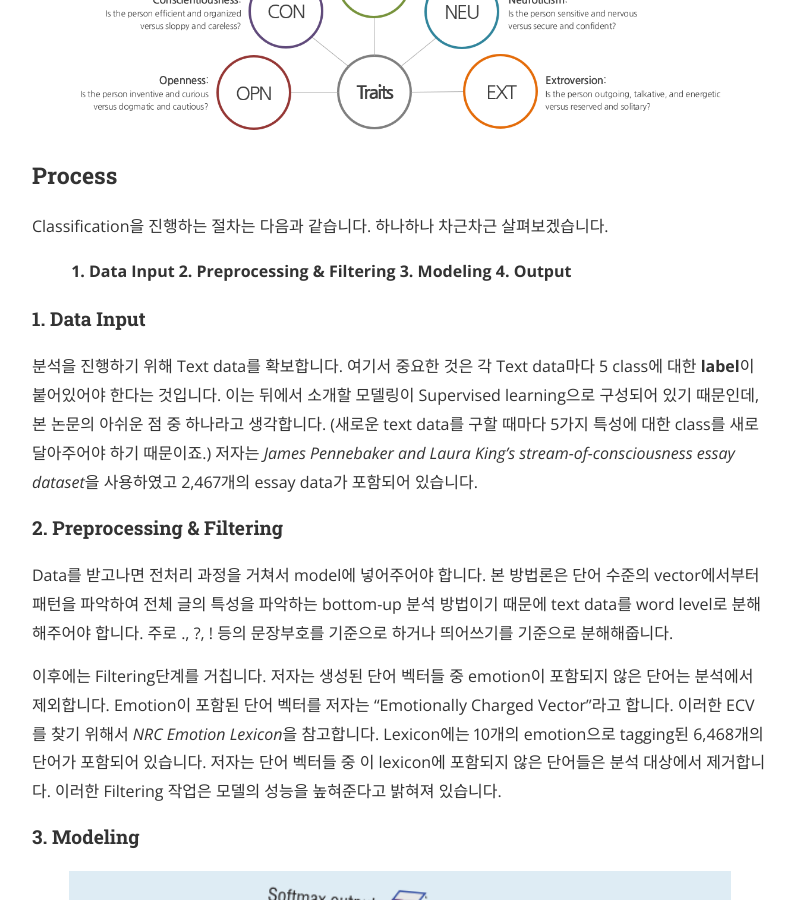
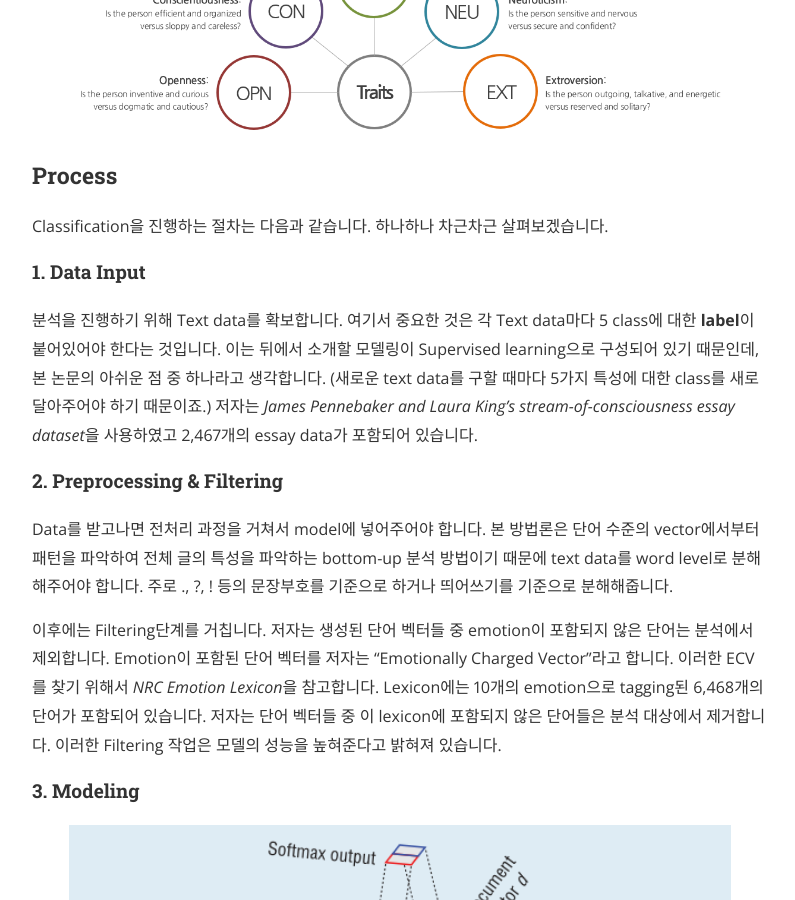
Before and after one commit to decision-J/decidion-J.github.io, a Jekyll site: the page built from _posts/2020-10-03-DeepLearning-Based Personality detection from Text.md, in a window 1280 px wide and 900 px high, scrolled down 1027 px. Shown: the whole window, without its empty margins (240-1035 px from the left). Built offline with Jekyll 4.4.1, drawn with Linux system fonts in a browser that asks for light colours; nearby versions of some CDN libraries; formulas are drawn with MathJax 3; comment, search, counter and statistics services are not loaded.

Commit message:
Update 2020-10-03-DeepLearning-Based Personality detection from Text.md

```diff
--- a/_posts/2020-10-03-DeepLearning-Based Personality detection from Text.md
+++ b/_posts/2020-10-03-DeepLearning-Based Personality detection from Text.md
@@ -30,12 +30,6 @@ Deep Learning-Based Personality Detection from Text
 
 ### Process
 Classification을 진행하는 절차는 다음과 같습니다. 하나하나 차근차근 살펴보겠습니다.
-
-> **1. Data Input**
-> **2. Preprocessing & Filtering**
-> **3. Modeling**
-> **4. Output**
-
 
 #### 1. Data Input
 분석을 진행하기 위해 Text data를 확보합니다. 여기서 중요한 것은 각 Text data마다 5 class에 대한 **label**이 붙어있어야 한다는 것입니다. 이는 뒤에서 소개할 모델링이 Supervised learning으로 구성되어 있기 때문인데, 본 논문의 아쉬운 점 중 하나라고 생각합니다. (새로운 text data를 구할 때마다 5가지 특성에 대한 class를 새로 달아주어야 하기 때문이죠.) 저자는 *James Pennebaker and Laura King’s stream-of-consciousness essay dataset*을 사용하였고 2,467개의 essay data가 포함되어 있습니다.
```
